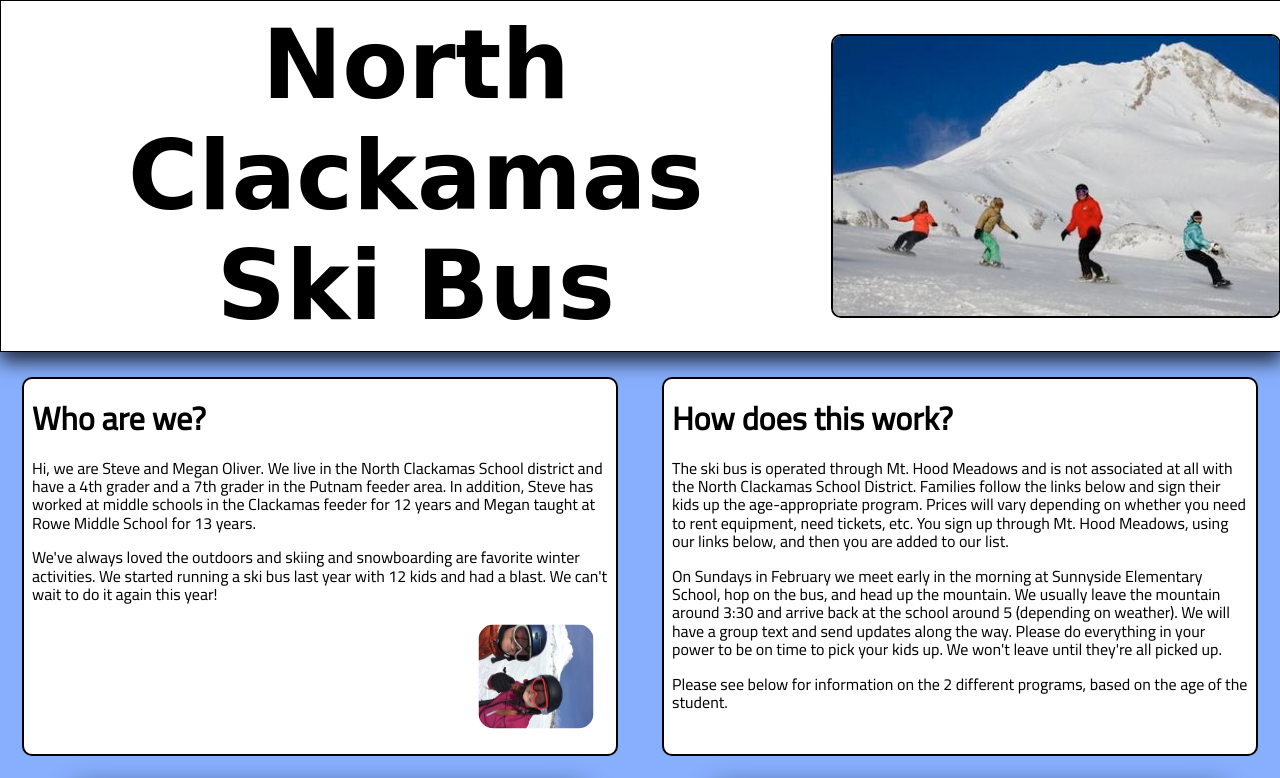
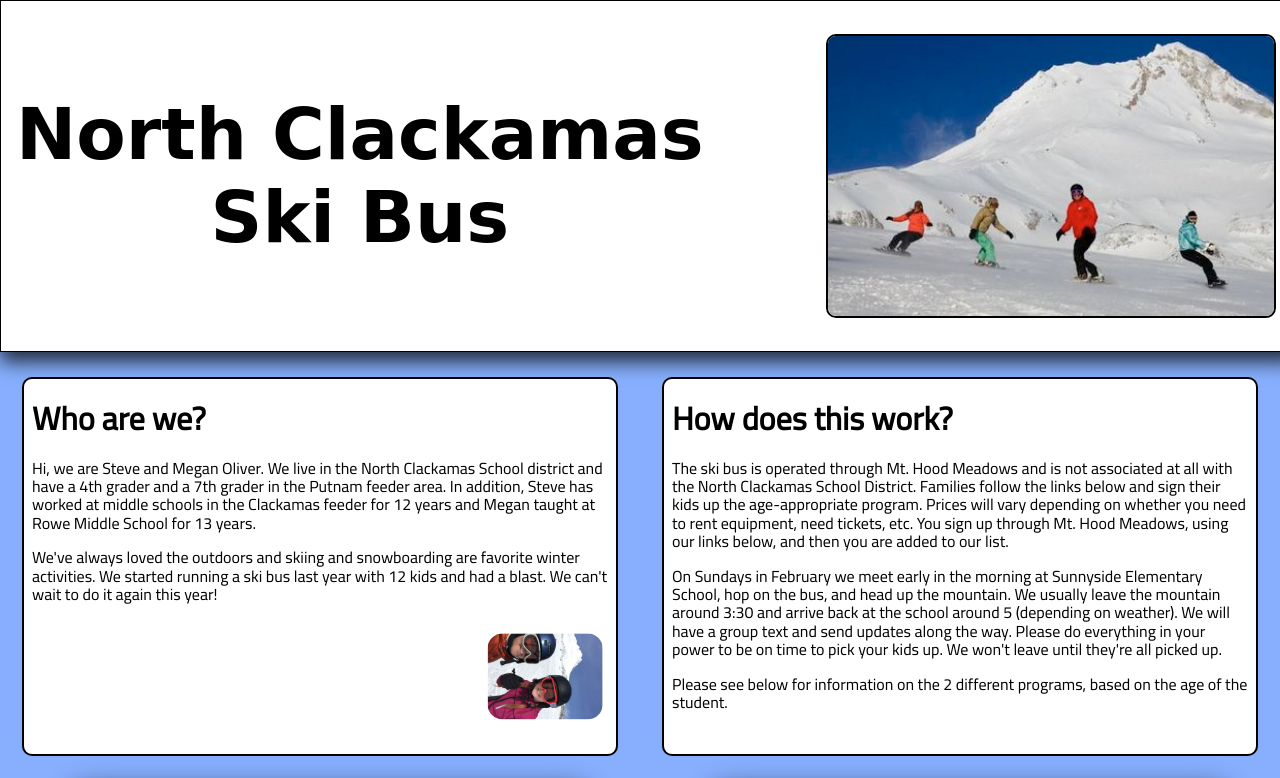
Before and after one commit to meganoliver/nclack-ski-bus, a plain HTML site: page index.html in a window 1280 px wide. Shown: the top 778 px of the page. Drawn offline with Linux system fonts and the light colour scheme; a web font is replaced by a local one.

Commit message:
fixed mobile header

```diff
--- a/css/application.css
+++ b/css/application.css
@@ -3,30 +3,35 @@ header {
   display: flex;
   flex-direction: column;
   align-items: center;
-  justify-content: space-around;
+  justify-content: space-between;
   font-family: "Fontdiner Swanky", cursive;
-  font-size: 2em;
+  font-size: .75em;
   height: 350px;
   width: 100%;
   border: 1px solid black;
   box-shadow: 0px 10px 18px 0px rgba(0, 0, 0, 0.75); }
   @media (min-width: 780px) {
     header {
-      flex-direction: row; } }
+      flex-direction: row;
+      font-size: 1.5em;
+      padding-left: 15px; } }
 
 #title {
   font-size: 3em;
   margin: 0;
+  padding: 15px 0;
   text-align: center; }
 
 #banner {
   border: 2px solid black;
   border-radius: 10px;
   margin: 20px 0;
-  height: 40%; }
+  padding: 0;
+  height: 50%; }
   @media (min-width: 780px) {
     #banner {
-      height: 80%; } }
+      height: 80%;
+      margin-right: 20px; } }
 
 footer {
   display: flex;
@@ -90,7 +95,6 @@ main {
 
 .bus-pic {
   height: 115px;
-  width: 104px;
   border-radius: 15px;
   transform: rotate(90deg);
   float: right;
```
Also changed, not shown: 1 other file.
